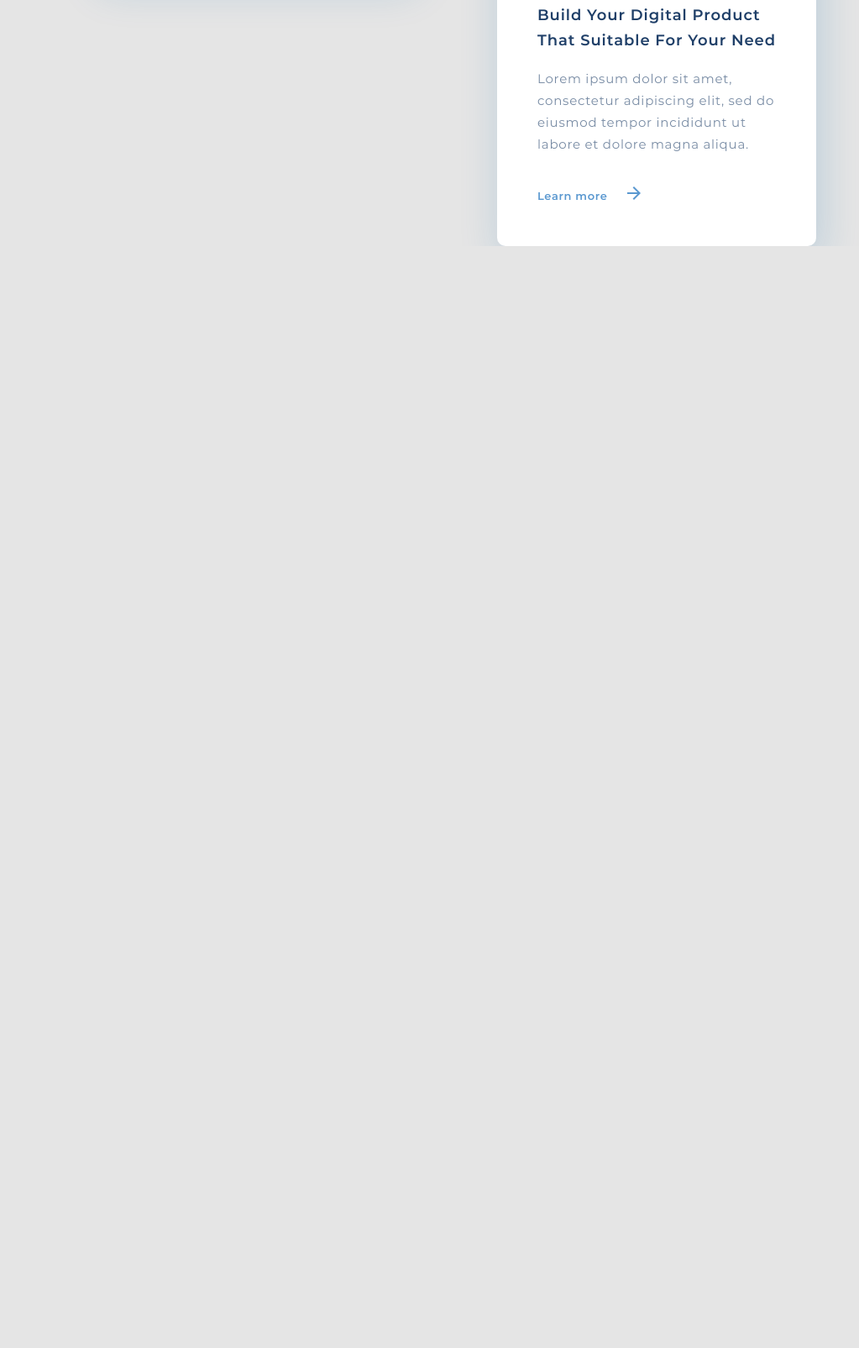
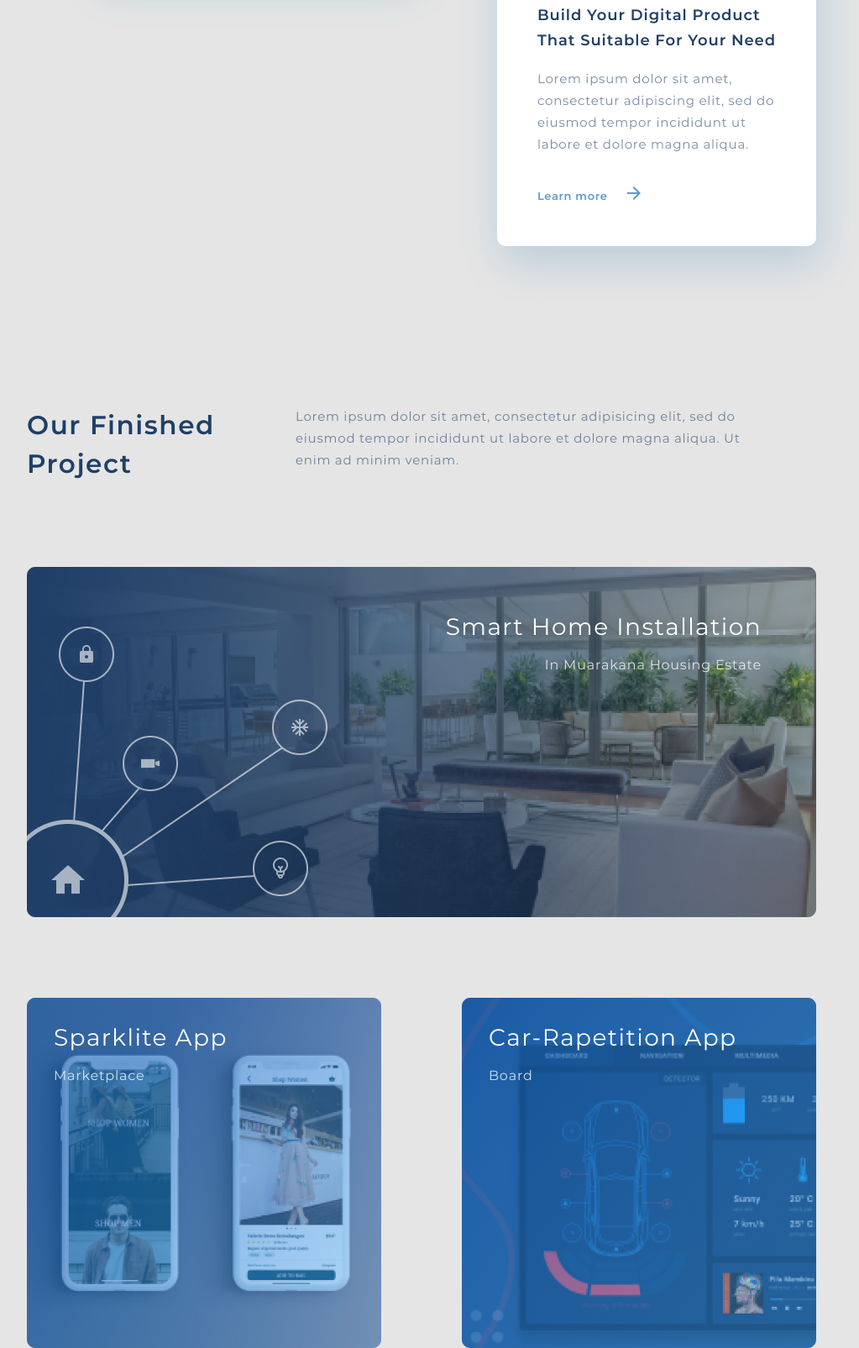
Before and after one commit to MarcinRapacz/smart-home-landing-page, a Gatsby site: page / in a window 1280 px wide. Shown: the part 1818-3423 px from the top of the page at 84% size, without its empty margins (138-1161 px from the left). Before the commit the page ends 2111 px from the top, so only its background shows below. Built offline with nearby package versions, Linux system fonts and the light colour scheme; Gatsby itself is replaced by a stand-in of ours.

Commit message:
finishedProject section added

```diff
--- /dev/null
+++ b/src/components/finishedProjects.js
@@ -0,0 +1,35 @@
+import React from "react"
+import "../scss/finishedProjects.scss"
+
+export default function finishedProjects() {
+  return (
+    <section className={`finishedProjects`}>
+      <div className="finishedProjects__textContainer">
+        <h4 className="finishedProjects__title">Our Finished Project</h4>
+        <p className="finishedProjects__descriptions">
+          Lorem ipsum dolor sit amet, consectetur adipisicing elit, sed do
+          eiusmod tempor incididunt ut labore et dolore magna aliqua. Ut enim ad
+          minim veniam.
+        </p>
+      </div>
+      <div class="finishedProjects__imagesContainer">
+        <div class="finishedProjects__big">
+          <h5 className="finishedProjects__imageTitle">
+            Smart Home Installation
+          </h5>
+          <p className="finishedProjects__imageDescription">
+            In Muarakana Housing Estate
+          </p>
+        </div>
+        <div class="finishedProjects__small--1">
+          <h5 className="finishedProjects__imageTitle">Sparklite App</h5>
+          <p className="finishedProjects__imageDescription">Marketplace</p>
+        </div>
+        <div class="finishedProjects__small--2">
+          <h5 className="finishedProjects__imageTitle">Car-Rapetition App</h5>
+          <p className="finishedProjects__imageDescription">Board</p>
+        </div>
+      </div>
+    </section>
+  )
+}
--- a/src/pages/index.js
+++ b/src/pages/index.js
@@ -6,12 +6,14 @@ import Layout from "../components/layout"
 import SEO from "../components/seo"
 import Banner from "../components/banner"
 import WhatWeDo from "../components/whatWeDo"
+import FinishedProjects from "../components/finishedProjects"
 
 const IndexPage = () => (
   <Layout>
     <SEO title="Home" />
     <Banner />
     <WhatWeDo />
+    <FinishedProjects />
     {/* <h1>Hi people</h1>
     <p>Welcome to your new Gatsby site.</p>
     <p>Now go build something great.</p>
--- a/src/scss/banner.scss
+++ b/src/scss/banner.scss
@@ -77,7 +77,7 @@
     text-align: center;
     text-decoration: none;
     letter-spacing: 0.04em;
-    color: #ffffff;
+    color: $white;
     transition: 0.2s;
 
     &:hover {
--- /dev/null
+++ b/src/scss/finishedProjects.scss
@@ -0,0 +1,126 @@
+@import "variables.scss";
+
+.finishedProjects {
+  margin: 190px 0 0 0;
+
+  * {
+    margin: 0;
+    padding: 0;
+  }
+
+  &__textContainer {
+    display: flex;
+    flex-direction: column;
+    max-width: 940px;
+    margin: 0 auto;
+
+    @media (min-width: $tablet) {
+      flex-direction: row;
+    }
+  }
+
+  &__title {
+    padding: 0 16px;
+    font-family: $ffMontserrat;
+    font-size: 31px;
+    line-height: 46px;
+    letter-spacing: 0.05em;
+    color: #1f3f68;
+
+    @media (min-width: $tablet) {
+      padding: 0;
+      flex-basis: 227px;
+      margin-right: 93px;
+    }
+  }
+
+  &__descriptions {
+    margin: 30px 0 0 0;
+    padding: 0 16px;
+    font-family: $ffMontserrat;
+    font-size: 15px;
+    line-height: 26px;
+    letter-spacing: 0.05em;
+    color: #1f3f68;
+    opacity: 0.6;
+
+    @media (min-width: $tablet) {
+      margin: 0;
+      padding: 0;
+      flex-basis: 540px;
+    }
+  }
+
+  &__imagesContainer {
+    max-width: 940px;
+    margin: 32px auto 0;
+    display: grid;
+    grid-template-columns: 1fr;
+    grid-template-rows: repeat(3, 200px);
+    grid-template-areas:
+      "finishedProjects__big"
+      "finishedProjects__small--1"
+      " finishedProjects__small--2";
+    gap: 16px;
+
+    @media (min-width: $tablet) {
+      margin: 100px auto 0;
+      grid-template-columns: 1fr 1fr;
+      grid-template-rows: 417px 417px;
+      gap: 96px 96px;
+      grid-template-areas:
+        "finishedProjects__big finishedProjects__big"
+        "finishedProjects__small--1 finishedProjects__small--2";
+    }
+  }
+
+  &__big {
+    padding: 24px 32px;
+    grid-area: finishedProjects__big;
+    background-image: url("../images/finishedProjects_1.png");
+    background-size: cover;
+    background-repeat: no-repeat;
+    background-position: center;
+
+    @media (min-width: $tablet) {
+      padding: 48px 65px;
+      text-align: right;
+    }
+  }
+
+  &__small--1 {
+    padding: 24px 32px;
+    grid-area: finishedProjects__small--1;
+    background-image: url("../images/finishedProjects_2.png");
+    background-size: cover;
+    background-repeat: no-repeat;
+    background-position: center;
+  }
+
+  &__small--2 {
+    padding: 24px 32px;
+    grid-area: finishedProjects__small--2;
+    background-image: url("../images/finishedProjects_3.png");
+    background-size: cover;
+    background-repeat: no-repeat;
+    background-position: center;
+  }
+
+  &__imageTitle {
+    font-family: $ffMontserrat;
+    font-size: 28px;
+    font-weight: normal;
+    line-height: 46px;
+    letter-spacing: 0.05em;
+    color: $white;
+  }
+
+  &__imageDescription {
+    font-family: $ffMontserrat;
+    font-size: 16px;
+    line-height: 46px;
+    letter-spacing: 0.05em;
+    color: $white;
+    opacity: 0.8;
+  }
+}
--- a/src/scss/variables.scss
+++ b/src/scss/variables.scss
@@ -14,3 +14,5 @@ $blue_2: #316099;
 $blue_3: #356ead;
 $blue_4: #5a98d0;
 $blue_5: #98c3e8;
+
+$white: #ffffff;
--- a/src/scss/whatWeDo.scss
+++ b/src/scss/whatWeDo.scss
@@ -54,7 +54,7 @@
 
   &__card {
     position: relative;
-    background: #ffffff;
+    background: $white;
     box-shadow: 5px 20px 50px rgba(16, 112, 177, 0.2);
     border-radius: 10px;
     max-width: 320px;
```
Also changed, not shown: src/images/finishedProjects_1.png (added), src/images/finishedProjects_2.png (added), src/images/finishedProjects_3.png (added).
